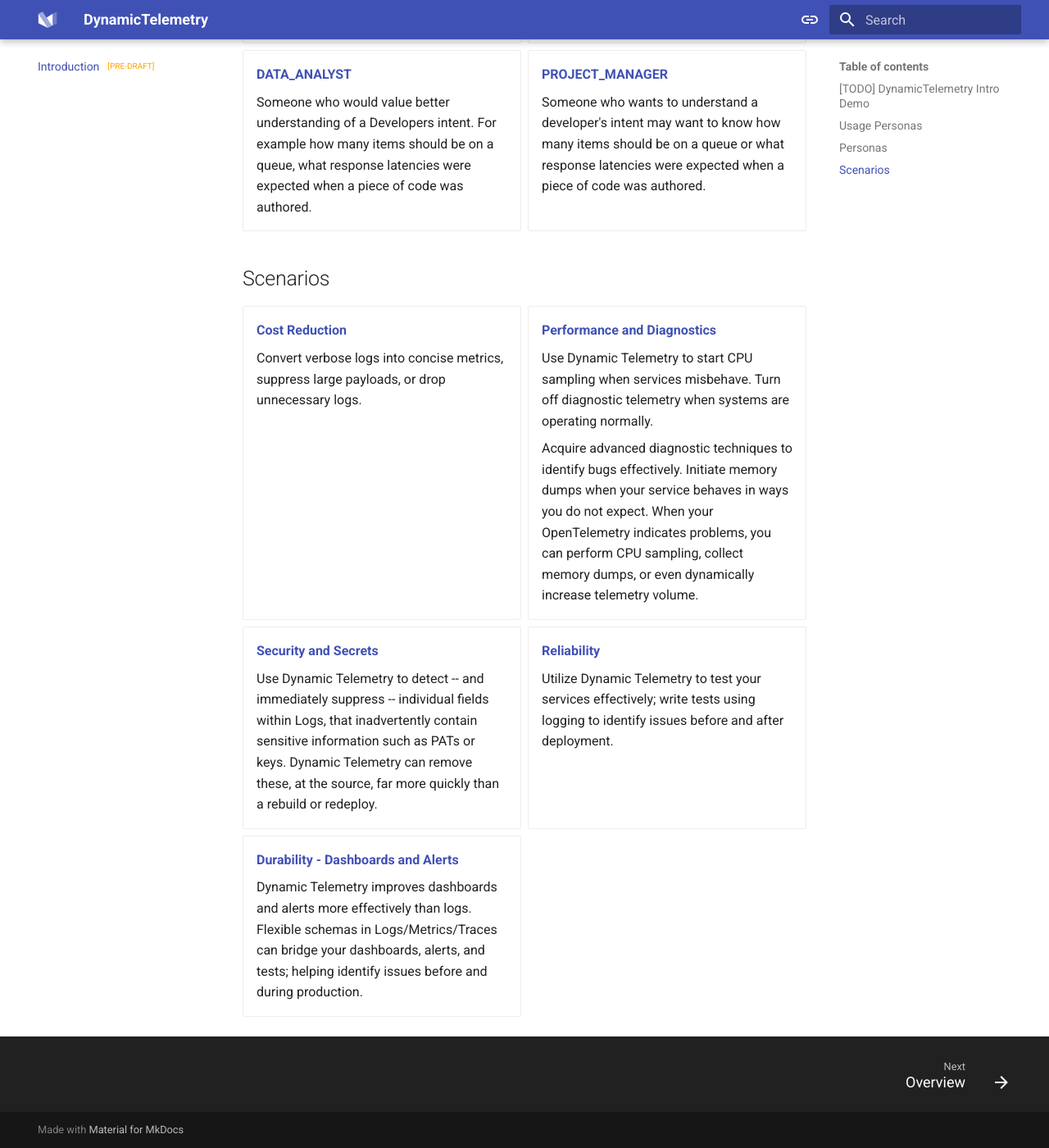
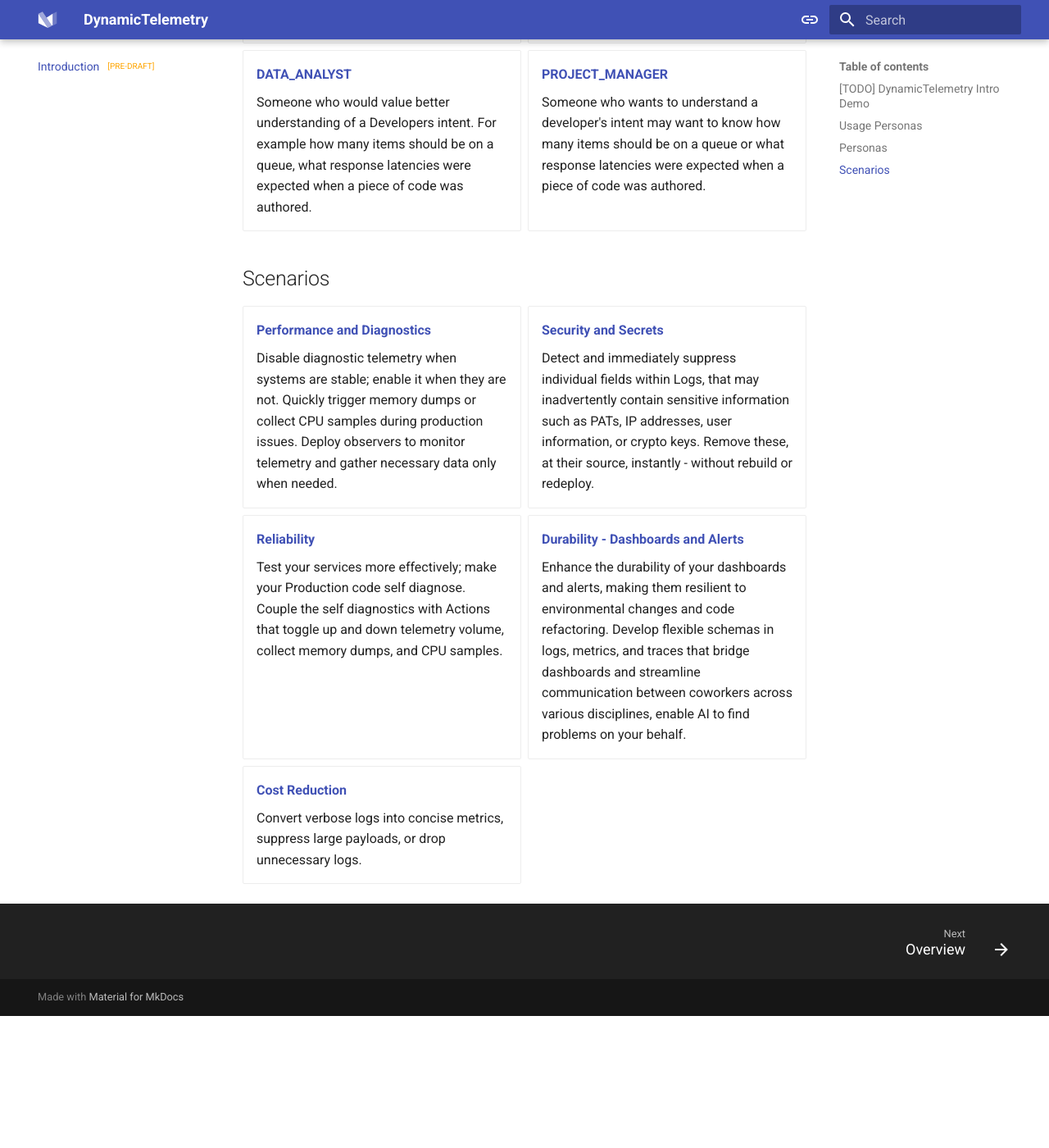
Before and after one commit to microsoft/DynamicTelemetry, an MkDocs documentation site: the page built from docs/index.md, in a window 1280 px wide and 1400 px high, scrolled down 1493 px. Shown: the whole window at 82% size. Built offline with MkDocs 1.6.1 and Material for MkDocs 9.7.7, drawn with Linux system fonts in a browser that asks for light colours; after the commit the page ends 2732 px from its top, so only the background shows below that.

Commit message:
tidy up, fleshing out points

```diff
--- a/docs/index.md
+++ b/docs/index.md
@@ -82,40 +82,28 @@ interesting to muttiple personas.
 
 <div class="grid cards" markdown>
 
+-   [**Performance and Diagnostics**](./docs/Scenarios.DeepDiagnostics.document.md)
+
+    Disable diagnostic telemetry when systems are stable; enable it when they are not. Quickly trigger memory dumps or collect CPU samples during production issues. Deploy observers to monitor telemetry and gather necessary data only when needed.
+
+-   [**Security and Secrets**](./docs/Scenarios.RedactingSecrets.document.md)
+
+	Detect and immediately suppress	individual fields within Logs, that may inadvertently contain sensitive
+	information such as PATs, IP addresses, user information, or crypto keys. Remove these, at
+	their source, instantly - without rebuild or redeploy.
+
+
+-   [**Reliability**](./docs/Scenarios.Reliability.document.md)
+
+	Test your services more effectively; make your Production code self diagnose. Couple the self diagnostics with Actions that toggle up and down telemetry volume, collect memory dumps, and CPU samples.
+
+-   [**Durability - Dashboards and Alerts**](./docs/Scenarios.DurableDashboards.Alerts.document.md)
+
+	Enhance the durability of your dashboards and alerts, making them resilient to environmental changes and code refactoring. Develop flexible schemas in logs, metrics, and traces that bridge dashboards and streamline communication between coworkers across various disciplines, enable AI to find problems on your behalf.
+
 -   [**Cost Reduction**](./docs/Scenarios.CostReduction.document.md)
 
 	Convert verbose logs into concise metrics, suppress large payloads, or
 	drop unnecessary logs.
 
--   [**Performance and Diagnostics**](./docs/Scenarios.DeepDiagnostics.document.md)
-
-	Use Dynamic Telemetry to start CPU sampling when services misbehave.
-	Turn off diagnostic telemetry when systems are operating normally.
-
-	Acquire advanced diagnostic techniques to identify bugs effectively.
-	Initiate memory dumps when your service behaves in ways you do not
-	expect. When your OpenTelemetry indicates problems, you can perform CPU
-	sampling, collect memory dumps, or even dynamically increase telemetry
-	volume.
-
--   [**Security and Secrets**](./docs/Scenarios.RedactingSecrets.document.md)
-
-	Use Dynamic Telemetry to detect -- and immediately suppress --
-	individual fields within Logs, that inadvertently contain sensitive
-	information such as PATs or keys. Dynamic Telemetry can remove these, at
-	the source, far more quickly than a rebuild or redeploy.
-
-
--   [**Reliability**](./docs/Scenarios.Reliability.document.md)
-
-	Utilize Dynamic Telemetry to test your services effectively; write tests
-	using logging to identify issues before and after deployment.
-
--   [**Durability - Dashboards and Alerts**](./docs/Scenarios.DurableDashboards.Alerts.document.md)
-
-	Dynamic Telemetry improves dashboards and alerts more effectively than
-	logs. Flexible schemas in Logs/Metrics/Traces can bridge your
-	dashboards, alerts, and tests; helping identify issues before and during
-	production.
-
 </div>
```
